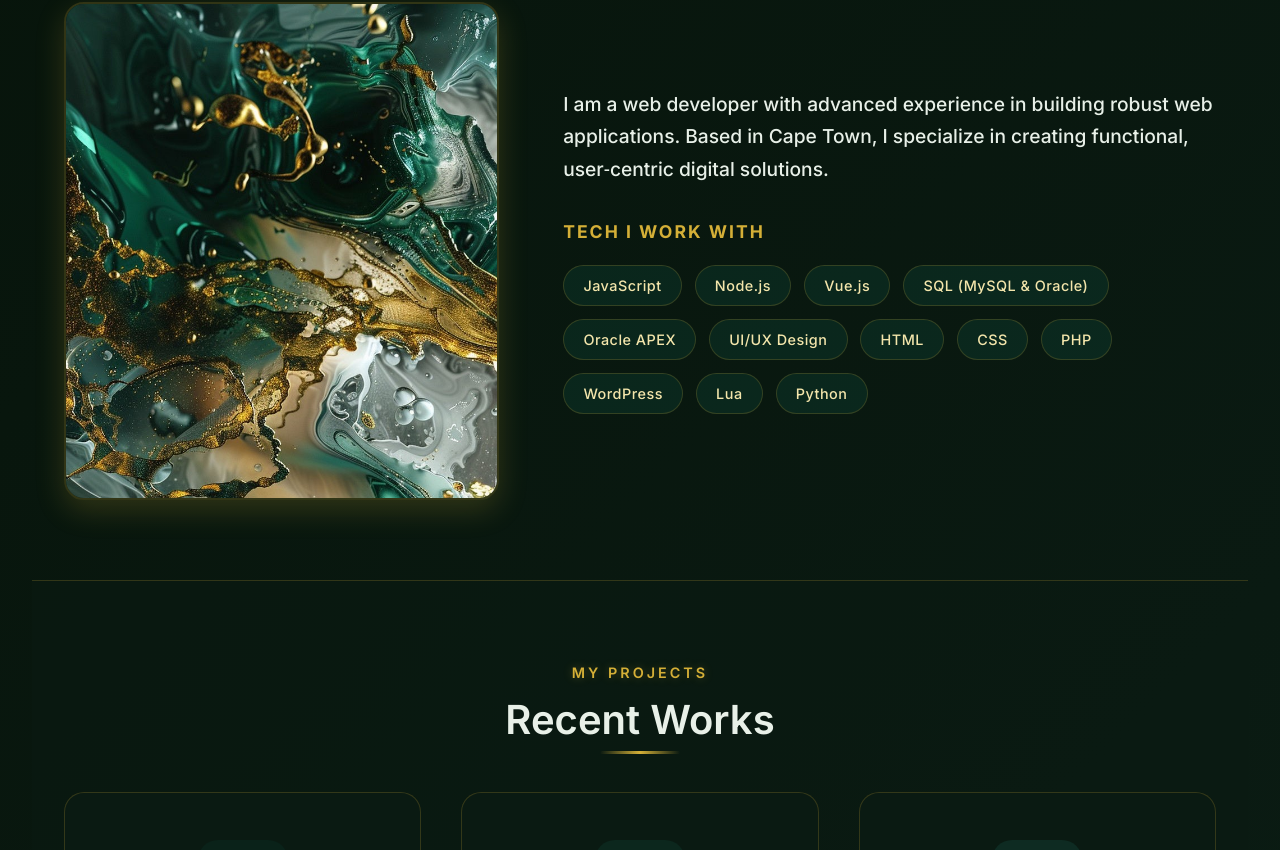
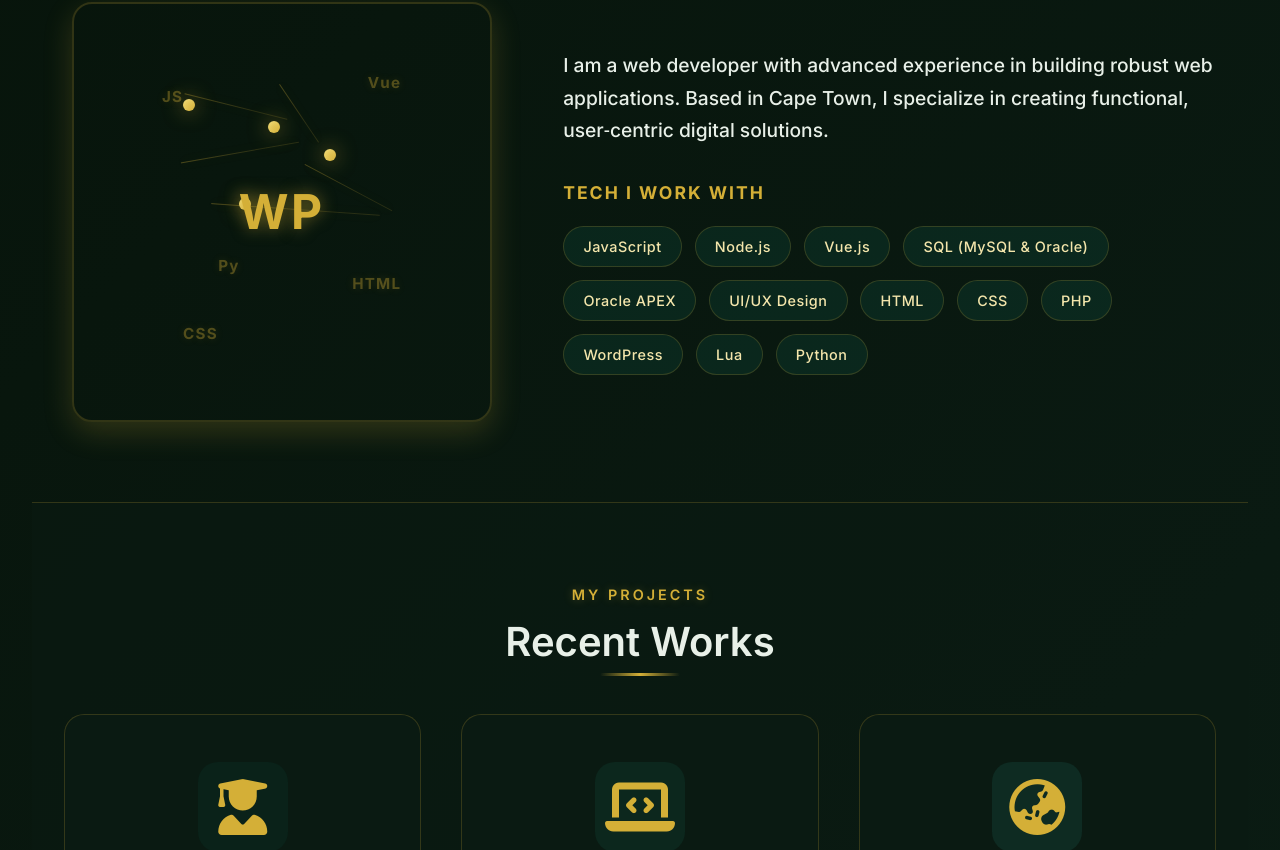
Before and after one commit to Gazelle608/Portfolio, a Vue app: page / in a window 1280 px wide. Shown: the part 1010-1860 px from the top of the page. Built offline with nearby package versions, Linux system fonts and the light colour scheme.

Commit message:
final update

```diff
--- a/src/components/About.vue
+++ b/src/components/About.vue
@@ -9,7 +9,23 @@
       <div class="about-grid">
         <div class="about-image">
           <div class="image-frame">
-            <img src="/images/about.jpg" alt="Gazelle Pearson">
+            <div class="about-constellation">
+              <div class="constellation-core">WP</div>
+              <div class="language-symbol js">JS</div>
+              <div class="language-symbol vue">Vue</div>
+              <div class="language-symbol html">HTML</div>
+              <div class="language-symbol css">CSS</div>
+              <div class="language-symbol py">Py</div>
+              <div class="line l1"></div>
+              <div class="line l2"></div>
+              <div class="line l3"></div>
+              <div class="line l4"></div>
+              <div class="line l5"></div>
+              <div class="star s1"></div>
+              <div class="star s2"></div>
+              <div class="star s3"></div>
+              <div class="star s4"></div>
+            </div>
           </div>
         </div>
 
@@ -71,6 +87,12 @@
   box-shadow: var(--shadow-gold);
   border: 2px solid var(--border-subtle);
   transition: var(--transition);
+  width: min(100%, 420px);
+  aspect-ratio: 1 / 1;
+  display: flex;
+  align-items: center;
+  justify-content: center;
+  padding: 2rem;
 }
 
 .image-frame:hover {
@@ -79,20 +101,184 @@
   box-shadow: 0 20px 40px rgba(212, 175, 55, 0.2);
 }
 
-.image-frame img {
+.about-constellation {
+  position: relative;
   width: 100%;
-  height: auto;
-  display: block;
-  transition: var(--transition);
+  max-width: 420px;
+  height: 100%;
+  min-height: 300px;
+  display: flex;
+  align-items: center;
+  justify-content: center;
 }
 
-.image-frame:hover img {
-  transform: scale(1.05);
+.constellation-core {
+  position: relative;
+  z-index: 2;
+  font-size: 3rem;
+  color: var(--accent);
+  font-weight: 800;
+  letter-spacing: 0.05em;
+  text-shadow: 0 0 16px rgba(212, 175, 55, 0.5);
+}
+
+.language-symbol {
+  position: absolute;
+  z-index: 1;
+  color: rgba(212, 175, 55, 0.35);
+  font-size: 0.95rem;
+  font-weight: 700;
+  letter-spacing: 0.08em;
+  text-shadow: 0 0 8px rgba(212, 175, 55, 0.15);
+}
+
+.language-symbol.js {
+  top: 14%;
+  left: 16%;
+}
+
+.language-symbol.vue {
+  top: 10%;
+  right: 16%;
+}
+
+.language-symbol.html {
+  bottom: 26%;
+  right: 16%;
+}
+
+.language-symbol.css {
+  bottom: 12%;
+  left: 22%;
+}
+
+.language-symbol.py {
+  top: 62%;
+  left: 32%;
+}
+
+.line {
+  position: absolute;
+  background: rgba(212, 175, 55, 0.16);
+  border-radius: 1px;
+  box-shadow: 0 0 12px rgba(212, 175, 55, 0.14);
+}
+
+.line::after {
+  content: '';
+  position: absolute;
+  inset: 0;
+  background: linear-gradient(90deg, rgba(212, 175, 55, 0.28), transparent 70%);
+  opacity: 0.7;
+}
+
+.l1 {
+  top: 20%;
+  left: 22%;
+  width: 30%;
+  height: 1px;
+  transform: rotate(14deg);
+}
+
+.l2 {
+  top: 22%;
+  left: 45%;
+  width: 20%;
+  height: 1px;
+  transform: rotate(56deg);
+}
+
+.l3 {
+  top: 33%;
+  left: 21%;
+  width: 34%;
+  height: 1px;
+  transform: rotate(-10deg);
+}
+
+.l4 {
+  top: 43%;
+  left: 55%;
+  width: 28%;
+  height: 1px;
+  transform: rotate(28deg);
+}
+
+.l5 {
+  top: 49%;
+  left: 30%;
+  width: 48%;
+  height: 1px;
+  transform: rotate(4deg);
+}
+
+.l6 {
+  top: 62%;
+  right: 14%;
+  width: 32%;
+  height: 1px;
+  transform: rotate(-24deg);
+}
+
+.star {
+  position: absolute;
+  width: 12px;
+  height: 12px;
+  border-radius: 50%;
+  background: linear-gradient(135deg, #f4e07e, #d4af37);
+  box-shadow: 0 0 20px rgba(212, 175, 55, 0.65);
+}
+
+.star::before {
+  content: '';
+  position: absolute;
+  inset: -4px;
+  border-radius: 50%;
+  background: radial-gradient(circle, rgba(212, 175, 55, 0.25), transparent 50%);
+}
+
+.s1 {
+  top: 18%;
+  left: 22%;
+}
+
+.s2 {
+  top: 24%;
+  left: 46%;
+}
+
+.s3 {
+  top: 32%;
+  left: 62%;
+}
+
+.s4 {
+  top: 46%;
+  left: 38%;
+}
+
+.s5 {
+  top: 50%;
+  left: 68%;
+}
+
+.s6 {
+  top: 58%;
+  right: 14%;
+}
+
+.s7 {
+  top: 38%;
+  right: 20%;
+}
+
+.s8 {
+  bottom: 18%;
+  left: 28%;
 }
 
 .about-intro {
   font-size: 1.2rem;
-  color: var(--text);
   margin-bottom: 2rem;
   font-weight: 500;
   line-height: 1.7;
--- a/src/components/Projects.vue
+++ b/src/components/Projects.vue
@@ -94,6 +94,7 @@ import { projects } from '../data/projects.js'
   font-size: 3.5rem;
   z-index: 2;
   transition: var(--transition);
+  color: var(--accent) !important;
 }
 
 .icon-background {
```
